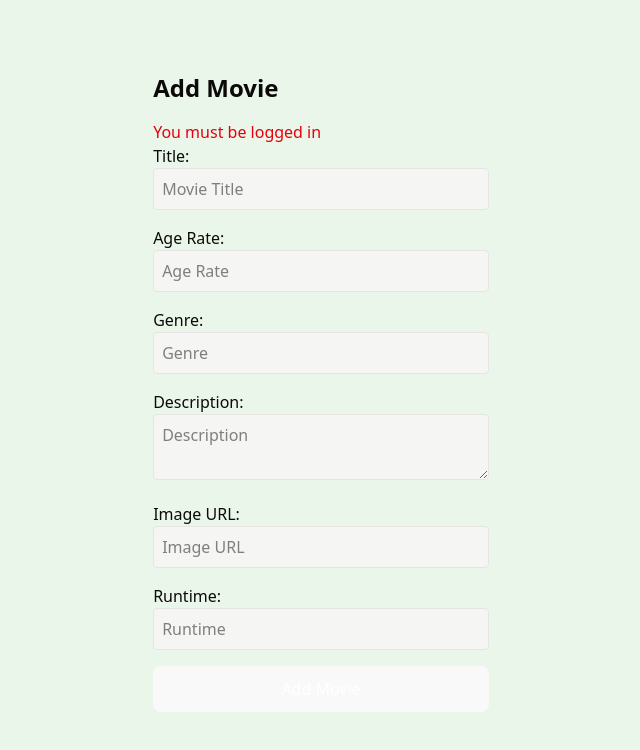
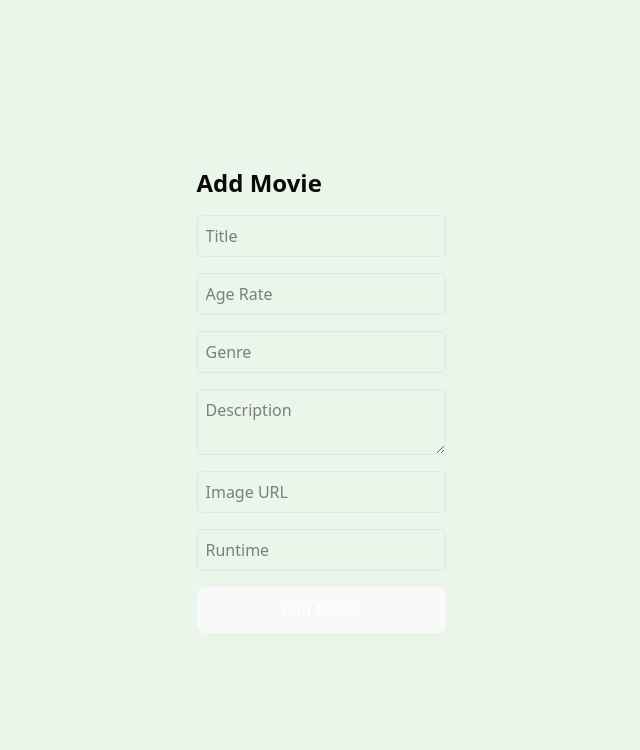
Before and after one commit to erik-per-lidstrom/Movie-night-planer, a React (Vite) app: page /events/1/add-movie in a window 1280 px wide. Shown: the top 750 px of the page, without its empty margins (319-959 px from the left). Built offline with nearby package versions, Linux system fonts and the light colour scheme.

Commit message:
fix details for movie styling whole website

```diff
--- a/src/components/movieInput.component.tsx
+++ b/src/components/movieInput.component.tsx
@@ -1,160 +1,149 @@
-import { useContext, useState } from "react";
-import type { ChangeEvent, FormEvent } from "react";
-import MovieContext from "../context/movie.context";
-import type { movieDraft } from "../types/movie.types";
+import { useEffect, useState } from "react";
+import { useParams, Link } from "react-router-dom";
 
-interface MovieInputProps {
-  eventId: string;
+interface Event {
+  _id: string;
+  name: string;
+  date: string;
+  location: string;
+  agerate: string;
+  genre: string;
+  description: string;
 }
 
-const MovieInput = ({ eventId }: MovieInputProps) => {
-  const { dispatch } = useContext(MovieContext) || { dispatch: null };
+interface Movie {
+  _id: string;
+  title: string;
+  description: string;
+  ageRate: string;
+  genre: string;
+  imgUrl: string;
+  runtime: string;
+}
 
-  const [movie, setMovie] = useState<movieDraft>({
-    title: "",
-    description: "",
-    ageRate: "",
-    genre: "",
-    imgUrl: "",
-    runtime: "",
-  });
+const EventDetailsPage = () => {
+  const { eventId } = useParams(); // kommer från route
+  const currentUser = JSON.parse(localStorage.getItem("user") || "null");
 
-  const handleChange = (
-    event: ChangeEvent<HTMLInputElement | HTMLTextAreaElement>,
-  ) => {
-    const { name, value } = event.target;
-    setMovie((prev) => ({ ...prev, [name]: value }));
-  };
+  const [event, setEvent] = useState<Event | null>(null);
+  const [movies, setMovies] = useState<Movie[]>([]);
+  const [loading, setLoading] = useState(true);
+  const [error, setError] = useState("");
 
-  const handleSubmit = async (e: FormEvent<HTMLFormElement>) => {
-    e.preventDefault();
-    if (!movie.title.trim()) return alert("Title is required");
-    if (!eventId) return alert("Event ID missing");
+  useEffect(() => {
+    if (!eventId) return; // kolla att vi har eventId
+    const token = localStorage.getItem("token");
+    if (!token) return;
 
-    const token = localStorage.getItem("token");
-    if (!token) return alert("You must be logged in");
+    const fetchEventAndMovies = async () => {
+      setLoading(true);
+      setError("");
 
       try {
-      const res = await fetch(
-        `http://localhost:4000/api/movies/event/${eventId}`,
-        {
-          method: "POST",
-          headers: {
-            "Content-Type": "application/json",
-            Authorization: `Bearer ${token}`,
-          },
-          body: JSON.stringify(movie),
-        },
+        // Fetch event
+        const eventRes = await fetch(
+          `http://localhost:4000/api/events/${eventId}`,
+          { headers: { Authorization: `Bearer ${token}` } },
         );
 
-      if (!res.ok) {
-        const data = await res.json();
-        return alert(data.message || "Failed to create movie");
+        if (!eventRes.ok) throw new Error("Failed to fetch event");
+        const eventData = await eventRes.json();
+        setEvent(eventData);
+
+        // Fetch movies
+        const movieRes = await fetch(
+          `http://localhost:4000/api/movies/event/${eventId}`,
+          { headers: { Authorization: `Bearer ${token}` } },
+        );
+
+        if (!movieRes.ok) {
+          if (movieRes.status === 404) {
+            setMovies([]); // inga filmer än
+          } else {
+            throw new Error("Failed to fetch movies");
           }
-
-      const savedMovie = await res.json();
-
-      // Lägg till filmen i context om dispatch finns
-      dispatch?.({ type: "ADD_MOVIE", payload: savedMovie });
-
-      // Reset form
-      setMovie({
-        title: "",
-        description: "",
-        ageRate: "",
-        genre: "",
-        imgUrl: "",
-        runtime: "",
-      });
-
-      alert(`${savedMovie.Title || "Movie"} added successfully!`);
+        } else {
+          const movieData = await movieRes.json();
+          const mappedMovies = movieData.map((m: any) => ({
+            _id: m._id,
+            title: m.Title,
+            description: m.Description,
+            ageRate: m.AgeRate,
+            genre: m.Genre,
+            imgUrl: m.ImageURL,
+            runtime: m.Runtime,
+          }));
+          setMovies(mappedMovies);
+        }
       } catch (err) {
         console.error(err);
-      alert("Error creating movie");
+        const errorMessage = err instanceof Error ? err.message : "Something went wrong";
+        setError(errorMessage);
+      } finally {
+        setLoading(false);
       }
     };
 
+    fetchEventAndMovies();
+  }, [eventId]);
+
   return (
-    <form className="grid gap-4 mb-4" onSubmit={handleSubmit}>
+    <div className="p-4 max-w-5xl mx-auto">
+      {loading && <p>Loading event...</p>}
+      {error && <p className="text-red-600">{error}</p>}
+      {event && (
         <div>
-        <label htmlFor="title">Title:</label>
-        <input
-          className="border rounded bg-accent w-full p-2"
-          type="text"
-          name="title"
-          value={movie.title}
-          onChange={handleChange}
-          placeholder="Movie Title"
-        />
-      </div>
+          <h1 className="text-2xl font-bold mb-2">{event.name}</h1>
+          <p>Date: {event.date}</p>
+          <p>Location: {event.location}</p>
+          <p>Age: {event.agerate}</p>
+          <p>Genre: {event.genre}</p>
+          <p>Description: {event.description}</p>
 
-      <div>
-        <label htmlFor="ageRate">Age Rate:</label>
-        <input
-          className="border rounded bg-accent w-full p-2"
-          type="text"
-          name="ageRate"
-          value={movie.ageRate}
-          onChange={handleChange}
-          placeholder="Age Rate"
-        />
-      </div>
-
-      <div>
-        <label htmlFor="genre">Genre:</label>
-        <input
-          className="border rounded bg-accent w-full p-2"
-          type="text"
-          name="genre"
-          value={movie.genre}
-          onChange={handleChange}
-          placeholder="Genre"
-        />
-      </div>
-
-      <div>
-        <label htmlFor="description">Description:</label>
-        <textarea
-          className="border rounded bg-accent w-full p-2"
-          name="description"
-          value={movie.description}
-          onChange={handleChange}
-          placeholder="Description"
-        />
-      </div>
-
-      <div>
-        <label htmlFor="imgUrl">Image URL:</label>
-        <input
-          className="border rounded bg-accent w-full p-2"
-          type="text"
-          name="imgUrl"
-          value={movie.imgUrl}
-          onChange={handleChange}
-          placeholder="Image URL"
-        />
-      </div>
-
-      <div>
-        <label htmlFor="runtime">Runtime:</label>
-        <input
-          className="border rounded bg-accent w-full p-2"
-          type="text"
-          name="runtime"
-          value={movie.runtime}
-          onChange={handleChange}
-          placeholder="Runtime"
-        />
-      </div>
-
-      <button
-        type="submit"
-        className="bg-green-500 text-white px-4 py-2 rounded"
-      >
+          {currentUser?.role === "admin" && (
+            <Link to={`/events/${event._id}/add-movie`}>
+              <button className="bg-white text-black px-4 py-2 rounded mt-4 border hover:bg-gray-200">
                 Add Movie
               </button>
-    </form>
+            </Link>
+          )}
+
+          <h2 className="text-xl mt-4 mb-2">Movies</h2>
+          {movies.length === 0 ? (
+            <p>No movies for this event yet.</p>
+          ) : (
+            <div className="grid md:grid-cols-2 gap-4">
+              {movies.map((movie) => (
+                <div
+                  key={movie._id}
+                  className="border p-3 rounded flex flex-col"
+                >
+                  <h3 className="font-semibold">{movie.title}</h3>
+                  <p className="text-sm">Genre: {movie.genre}</p>
+                  <p className="text-sm">Age: {movie.ageRate}</p>
+                  <p className="text-sm">{movie.description}</p>
+                  {movie.imgUrl && (
+                    <img
+                      src={movie.imgUrl}
+                      alt={movie.title}
+                      className="mt-2 w-full h-40 object-cover rounded"
+                    />
+                  )}
+                  <p className="text-sm mt-1">Runtime: {movie.runtime}</p>
+                  <Link
+                    to={`/movie/${movie._id}`}
+                    className="mt-2 inline-block bg-blue-500 text-white px-3 py-1 rounded text-center"
+                  >
+                    View Movie Details
+                  </Link>
+                </div>
+              ))}
+            </div>
+          )}
+        </div>
+      )}
+    </div>
   );
 };
 
-export default MovieInput;
+export default EventDetailsPage;
--- a/src/pages/addMovie.page.tsx
+++ b/src/pages/addMovie.page.tsx
@@ -1,96 +1,129 @@
-import { useParams } from "react-router-dom";
-import MovieInput from "@/components/movieInput.component";
-import { useContext, useEffect, useState } from "react";
-import MovieContext from "../context/movie.context";
-import type { Movie } from "../types/movie.types";
+// [NY] AddMoviePage.tsx
+import { useState } from "react";
+import { useNavigate, useParams } from "react-router-dom";
 
 const AddMoviePage = () => {
   const { eventId } = useParams<{ eventId: string }>();
-  const { state: movies, dispatch } = useContext(MovieContext) || {
-    state: [],
-    dispatch: null,
+  const navigate = useNavigate();
+
+  const [movie, setMovie] = useState({
+    Title: "",
+    AgeRate: "",
+    Genre: "",
+    Description: "",
+    ImageURL: "",
+    Runtime: "",
+  });
+
+  const [error, setError] = useState("");
+  const [loading, setLoading] = useState(false);
+
+  if (!eventId) return <p>Invalid event</p>;
+
+  const handleChange = (
+    e: React.ChangeEvent<HTMLInputElement | HTMLTextAreaElement>,
+  ) => {
+    setMovie({ ...movie, [e.target.name]: e.target.value });
   };
 
-  const [loading, setLoading] = useState(false);
-  const [fetchError, setFetchError] = useState("");
+  const handleSubmit = async (e: React.FormEvent<HTMLFormElement>) => {
+    e.preventDefault();
+    setError("");
 
-  // Hämta redan skapade filmer för detta event
-  useEffect(() => {
-    if (!eventId) return; // visa ett meddelande om event saknas
+    const token = localStorage.getItem("token");
+    if (!token) return setError("You must be logged in");
 
-    const fetchMovies = async () => {
-      setLoading(true);
-      setFetchError("");
-      try {
-        const token = localStorage.getItem("token");
-        if (!token) throw new Error("You must be logged in");
+    if (!movie.Title || !movie.AgeRate || !movie.Genre || !movie.Runtime) {
+      return setError("Title, AgeRate, Genre, and Runtime are required");
+    }
 
-        const res = await fetch(
-          `http://localhost:4000/api/movies/event/${eventId}`,
-          {
-            headers: { Authorization: `Bearer ${token}` },
-          },
-        );
+    setLoading(true);
 
-        if (!res.ok) {
-          if (res.status === 404) {
-            // Om eventet är nytt och inga filmer finns
-            return setLoading(false);
-          }
-          throw new Error("Failed to fetch movies");
-        }
+    try {
+      const res = await fetch(`http://localhost:4000/api/movies/`, {
+        method: "POST",
+        headers: {
+          "Content-Type": "application/json",
+          Authorization: `Bearer ${token}`,
+        },
+        body: JSON.stringify({ ...movie, EventId: eventId }),
+      });
 
-        const data = await res.json();
-        const moviesMapped = data.map((m: any) => ({
-          _id: m._id,
-          title: m.Title,
-          ageRate: m.AgeRate,
-          genre: m.Genre,
-          description: m.Description,
-          imgUrl: m.ImageURL,
-          runtime: m.Runtime,
-        }));
+      const data = await res.json();
 
-        moviesMapped.forEach((movie: Movie) => {
-          dispatch?.({ type: "ADD_MOVIE", payload: movie });
-        });
-      } catch (err: any) {
-        console.error(err);
-        setFetchError(err.message || "Could not load movies");
-      } finally {
+      if (!res.ok) {
+        setError(data.message || "Failed to create movie");
         setLoading(false);
+        return;
       }
-    };
 
-    fetchMovies();
-  }, [eventId, dispatch]);
+      // Navigera tillbaka till eventdetails
+      navigate(`/events/${eventId}`);
+    } catch (err) {
+      console.error(err);
+      setError("Server error");
+    } finally {
+      setLoading(false);
+    }
+  };
 
   return (
-    <div className="p-4 max-w-4xl mx-auto">
+    <div className="p-4 max-w-2xl mx-auto">
       <h2 className="text-2xl font-bold mb-4">Add Movie</h2>
+      {error && <p className="text-red-600 mb-2">{error}</p>}
 
-      {loading && <p>Loading movies...</p>}
-      {fetchError && <p className="text-red-600">{fetchError}</p>}
+      <form className="grid gap-4" onSubmit={handleSubmit}>
+        <input
+          name="Title"
+          placeholder="Title"
+          value={movie.Title}
+          onChange={handleChange}
+          className="border p-2 rounded"
+        />
+        <input
+          name="AgeRate"
+          placeholder="Age Rate"
+          value={movie.AgeRate}
+          onChange={handleChange}
+          className="border p-2 rounded"
+        />
+        <input
+          name="Genre"
+          placeholder="Genre"
+          value={movie.Genre}
+          onChange={handleChange}
+          className="border p-2 rounded"
+        />
+        <textarea
+          name="Description"
+          placeholder="Description"
+          value={movie.Description}
+          onChange={handleChange}
+          className="border p-2 rounded"
+        />
+        <input
+          name="ImageURL"
+          placeholder="Image URL"
+          value={movie.ImageURL}
+          onChange={handleChange}
+          className="border p-2 rounded"
+        />
+        <input
+          name="Runtime"
+          placeholder="Runtime"
+          value={movie.Runtime}
+          onChange={handleChange}
+          className="border p-2 rounded"
+        />
 
-      <MovieInput eventId={eventId!} />
-
-      {/* Lista redan tillagda filmer */}
-      {movies.length > 0 && (
-        <div className="mt-6">
-          <h3 className="text-xl font-semibold mb-2">Current Movies</h3>
-          <ul className="space-y-2">
-            {movies.map((movie: Movie) => (
-              <li
-                key={movie._id}
-                className="border p-2 rounded bg-gray-100 flex justify-between items-center"
-              >
-                <p className="font-medium">{movie.title}</p>
-                <p className="text-sm">Age: {movie.ageRate}</p>
-              </li>
-            ))}
-          </ul>
-        </div>
-      )}
+        <button
+          type="submit"
+          disabled={loading}
+          className="bg-green-500 text-white px-4 py-2 rounded"
+        >
+          {loading ? "Creating..." : "Add Movie"}
+        </button>
+      </form>
     </div>
   );
 };
--- a/src/pages/eventdetails.page.tsx
+++ b/src/pages/eventdetails.page.tsx
@@ -1,51 +1,80 @@
+// [ERSÄTT] EventDetailsPage.tsx
 import { useEffect, useState } from "react";
 import { useParams, Link } from "react-router-dom";
 import type { Event } from "../types/event.types";
 import type { Movie } from "../types/movie.types";
-const EventDetails = () => {
+
+const EventDetailsPage = () => {
   const { eventId } = useParams();
   const currentUser = JSON.parse(localStorage.getItem("user") || "null");
 
   const [event, setEvent] = useState<Event | null>(null);
-
   const [movies, setMovies] = useState<Movie[]>([]);
+  const [loading, setLoading] = useState(true);
+  const [error, setError] = useState("");
 
   useEffect(() => {
+    if (!eventId) return;
     const token = localStorage.getItem("token");
-    if (!token || !eventId) return;
+    if (!token) return;
 
-    // Fetch event
-    fetch(`http://localhost:4000/api/events/${eventId}`, {
-      headers: { Authorization: `Bearer ${token}` },
-    })
-      .then((res) => res.json())
-      .then((data) => setEvent(data))
-      .catch(console.error);
+    const fetchData = async () => {
+      setLoading(true);
+      setError("");
 
-    // Fetch movies
-    fetch(`http://localhost:4000/api/movies/event/${eventId}`, {
-      headers: { Authorization: `Bearer ${token}` },
-    })
-      .then((res) => res.json())
-      .then((data) => {
-        const moviesMapped: Movie[] = data.map((m: any) => ({
-          id: m._id,
-          title: m.Title,
-          genre: m.Genre,
-          ageRate: m.AgeRate,
-          description: m.Description,
-          imgUrl: m.ImageURL,
-          runtime: m.Runtime,
-        }));
-        setMovies(moviesMapped);
-      })
-      .catch(console.error);
+      try {
+        // Event
+        const eventRes = await fetch(
+          `http://localhost:4000/api/events/${eventId}`,
+          {
+            headers: { Authorization: `Bearer ${token}` },
+          },
+        );
+        if (!eventRes.ok) throw new Error("Failed to fetch event");
+        const eventData = await eventRes.json();
+        setEvent(eventData);
+
+        // Movies
+        const movieRes = await fetch(
+          `http://localhost:4000/api/movies/event/${eventId}`,
+          {
+            headers: { Authorization: `Bearer ${token}` },
+          },
+        );
+        if (!movieRes.ok) {
+          if (movieRes.status === 404) setMovies([]);
+          else throw new Error("Failed to fetch movies");
+        } else {
+          const movieData = await movieRes.json();
+          const mapped: Movie[] = movieData.map((m: any) => ({
+            _id: m._id,
+            Title: m.Title,
+            AgeRate: m.AgeRate,
+            Genre: m.Genre,
+            Description: m.Description,
+            ImageURL: m.ImageURL,
+            Runtime: m.Runtime,
+          }));
+          setMovies(mapped);
+        }
+      } catch (err: any) {
+        console.error(err);
+        setError(err.message || "Something went wrong");
+      } finally {
+        setLoading(false);
+      }
+    };
+
+    fetchData();
   }, [eventId]);
+
+  if (loading) return <p>Loading event...</p>;
+  if (error) return <p className="text-red-600">{error}</p>;
 
   return (
     <div className="p-4 max-w-5xl mx-auto">
-      {event ? (
-        <div>
+      {event && (
+        <>
           <h1 className="text-2xl font-bold mb-2">{event.name}</h1>
           <p>Date: {event.date}</p>
           <p>Location: {event.location}</p>
@@ -55,33 +84,37 @@ const EventDetails = () => {
 
           {currentUser?.role === "admin" && (
             <Link to={`/events/${event._id}/add-movie`}>
-              <button className="bg-white text-black px-4 py-2 rounded mt-4 inline-block border hover:bg-gray-200">
+              <button className="bg-white text-black px-4 py-2 rounded mt-4 border hover:bg-gray-200">
                 Add Movie
               </button>
             </Link>
           )}
 
-          <h2 className="text-xl mt-4 mb-2">Movies</h2>
+          <h2 className="text-xl mt-6 mb-2">Movies</h2>
           {movies.length === 0 ? (
             <p>No movies for this event yet.</p>
           ) : (
             <div className="grid md:grid-cols-2 gap-4">
-              {movies.map((movie: Movie) => (
-                <div key={movie._id} className="border p-3 rounded">
+              {movies.map((movie) => (
+                <div
+                  key={movie._id}
+                  className="border p-3 rounded flex flex-col"
+                >
                   <h3 className="font-semibold">{movie.title}</h3>
-                  <p>Genre: {movie.genre}</p>
-                  <p>Age: {movie.ageRate}</p>
-                  <p>{movie.description}</p>
+                  <p className="text-sm">Genre: {movie.genre}</p>
+                  <p className="text-sm">Age: {movie.ageRate}</p>
+                  <p className="text-sm">{movie.description}</p>
                   {movie.imgUrl && (
                     <img
                       src={movie.imgUrl}
                       alt={movie.title}
-                      className="mt-2 w-full h-48 object-cover rounded"
+                      className="mt-2 w-full h-40 object-cover rounded"
                     />
                   )}
+                  <p className="text-sm mt-1">Runtime: {movie.runtime}</p>
                   <Link
                     to={`/movie/${movie._id}`}
-                    className="inline-block mt-2 bg-white text-black px-3 py-1 rounded border hover:bg-gray-200"
+                    className="mt-2 inline-block bg-blue-500 text-white px-3 py-1 rounded text-center"
                   >
                     View Movie Details
                   </Link>
@@ -89,12 +122,10 @@ const EventDetails = () => {
               ))}
             </div>
           )}
-        </div>
-      ) : (
-        <p>Loading event...</p>
+        </>
       )}
     </div>
   );
 };
 
-export default EventDetails;
+export default EventDetailsPage;
--- a/src/pages/movie.page.tsx
+++ b/src/pages/movie.page.tsx
@@ -8,11 +8,11 @@ const MoviePage = () => {
   const [movie, setMovie] = useState<Movie | null>(null);
   const [loading, setLoading] = useState(true);
   const [error, setError] = useState<string | null>(null);
-
+  const { eventId } = useParams();
   useEffect(() => {
     const fetchMovie = async () => {
       try {
-        const res = await fetch(`http://localhost:4000/api/movies/${movieId}`, {
+        const res = await fetch(`http://localhost:4000/api/movies/${eventId}`, {
           headers: {
             Authorization: `Bearer ${localStorage.getItem("token")}`,
           },
```
Lines whose indentation alone changed are shown as unchanged.
